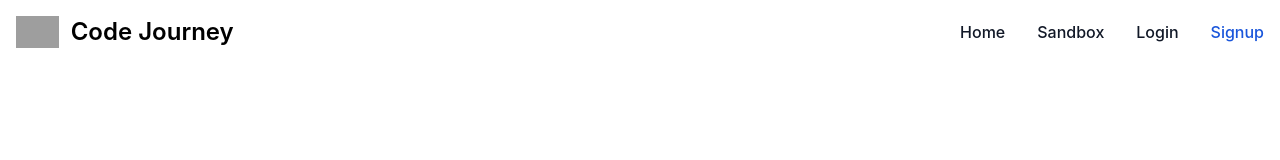
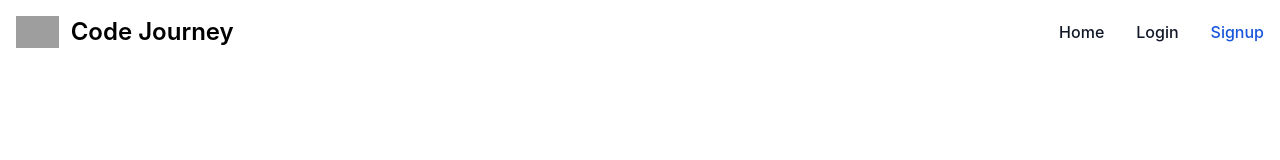
Before and after one commit to jierm2/Code-Journey, a React (Create React App) app in the folder frontend/: page / in a window 1280 px wide. Shown: the top 160 px of the page. Built offline with nearby package versions, Linux system fonts and the light colour scheme; grey boxes are pictures that could not be loaded.

Commit message:
Revert "Added a sandbox page"

```diff
--- a/frontend/src/App.js
+++ b/frontend/src/App.js
@@ -5,7 +5,6 @@ import Signup from './scenes/signup';
 import ForgotPassword from './scenes/forgotpassword';
 import Homepage from './scenes/homepage';
 import Navbar from './scenes/navbar';
-import Sandbox from './scenes/sandbox';
 function App() {
   return (
     <>
@@ -16,7 +15,6 @@ function App() {
 
           <Route path="/login" element={<SignIn/>} />
           <Route path="/signup" element={<Signup/>} />
-          <Route path="/sandbox" element={<Sandbox/>} />
           <Route path="/forgot-password" element={<ForgotPassword/>} />
 
       </Routes>
--- a/frontend/src/scenes/navbar/index.jsx
+++ b/frontend/src/scenes/navbar/index.jsx
@@ -25,9 +25,6 @@ function Navbar() {
             <li>
               <a href="/" className="block py-2 px-3 text-gray-900 hover:bg-gray-100 md:hover:bg-transparent md:border-0 md:hover:text-blue-700 md:p-0 dark:text-white dark:hover:bg-gray-700 dark:hover:text-white">Home</a>
             </li>
-            <li>
-              <a href="/sandbox" className="block py-2 px-3 text-gray-900 hover:bg-gray-100 md:hover:bg-transparent md:border-0 md:hover:text-blue-700 md:p-0 dark:text-white dark:hover:bg-gray-700 dark:hover:text-white">Sandbox</a>
-            </li>
 
             <li>
               <a href="/login" className="block py-2 px-3 text-gray-900 hover:bg-gray-100 md:hover:bg-transparent md:border-0 md:hover:text-blue-700 md:p-0 dark:text-white dark:hover:bg-gray-700 dark:hover:text-white">Login</a>
--- a/frontend/src/scenes/sandbox/index.jsx
+++ /dev/null
@@ -1,13 +0,0 @@
-import React from 'react';
-
-
-const Sandbox = () => {
-
-  return (
-    <div class="min-h-screen flex flex-auto items-center justify-between mx-auto p-4">
-    <iframe src="https://trinket.io/embed/python/d6665f17fa" width="100%" height="356" frameborder="0" marginwidth="0" marginheight="0" allowfullscreen></iframe>
-</div>
-  );
-};
-
-export default Sandbox;
```
